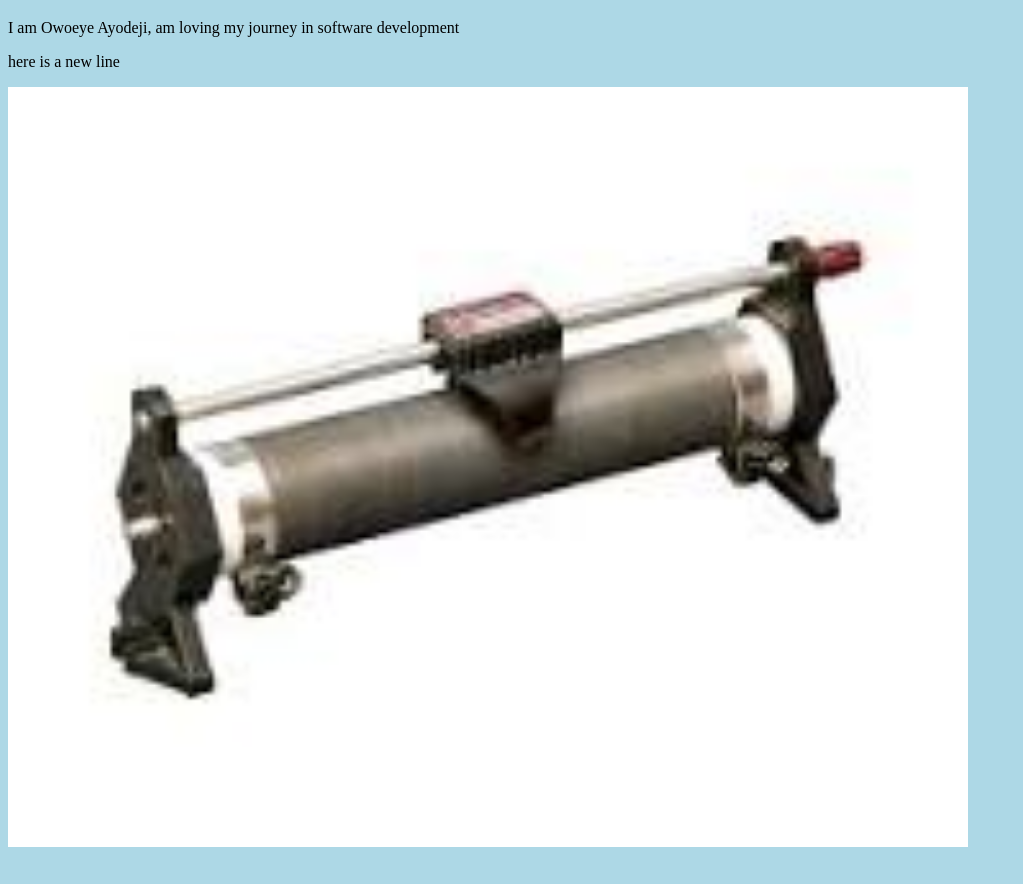
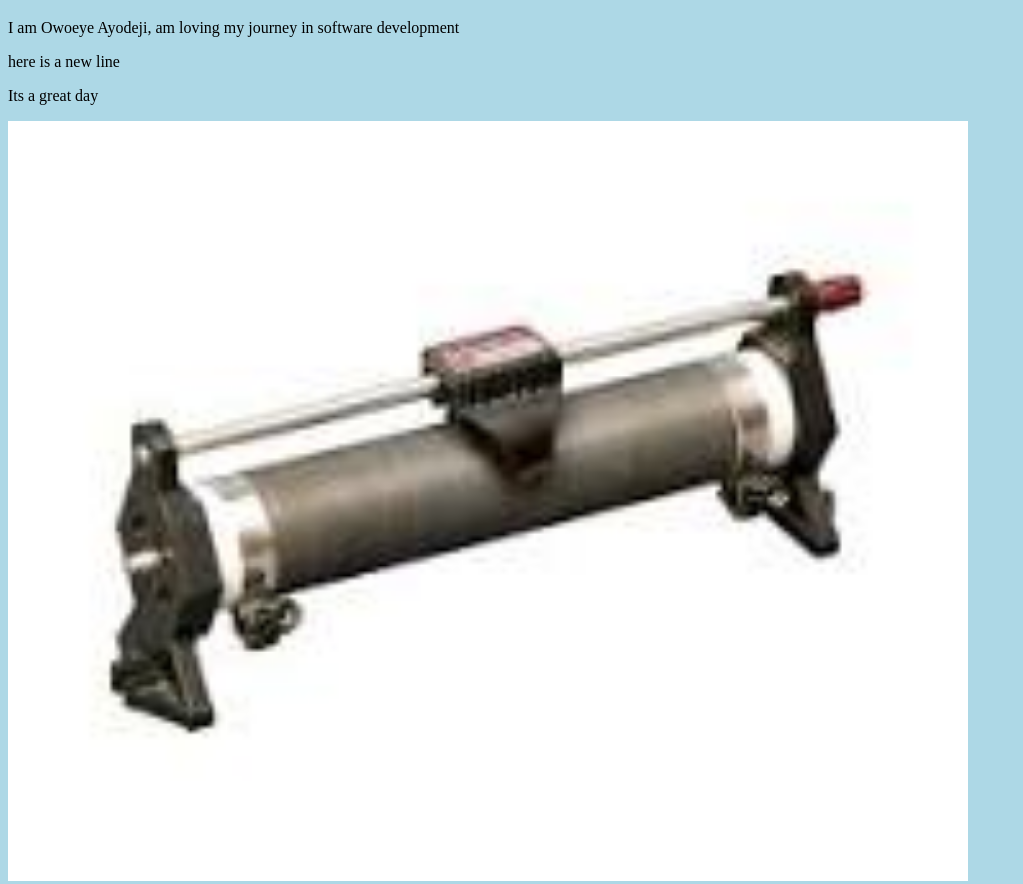
Before and after one commit to Sammorad/myproject_01, a plain HTML site: page index.html in a window 1280 px wide. Shown: the part 1033-1917 px from the top of the page, without its empty margins (0-1023 px from the left). Before the commit the page ends 1892 px from the top, so only its background shows below. Drawn offline with Linux system fonts and the light colour scheme.

Commit message:
my first addition

```diff
--- a/index.html
+++ b/index.html
@@ -12,6 +12,7 @@
         <h1>Hello World</h1>
         <p> I am Owoeye Ayodeji, am loving my journey in software development</p>
         <p>here is a new line</p>
+        <p> Its a great day</p>
         <div> <img src = "rheostat.jpg" alt = "rheostat.jpg"
         style="width: 100%; max-width: 960px"></div>
     </body>
```
